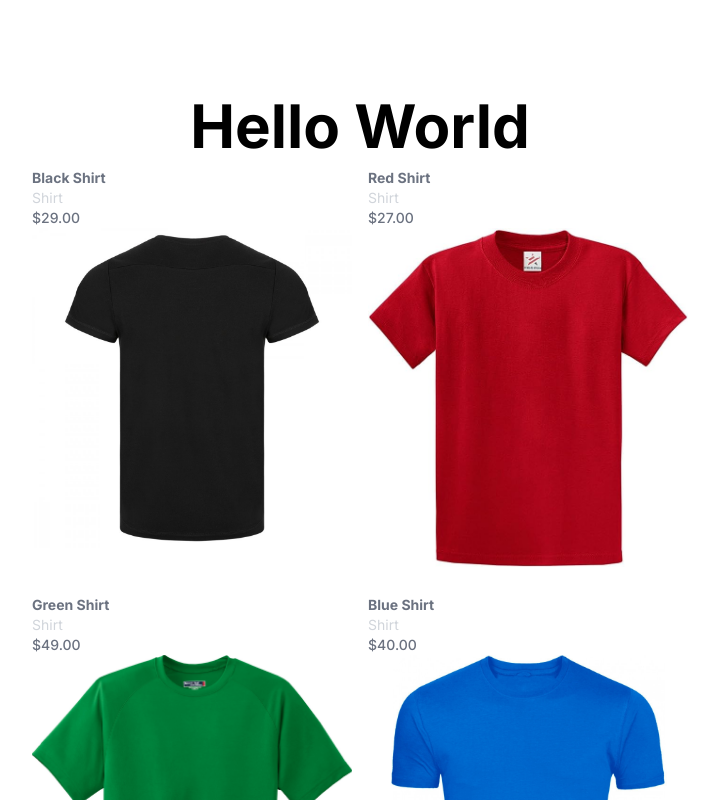
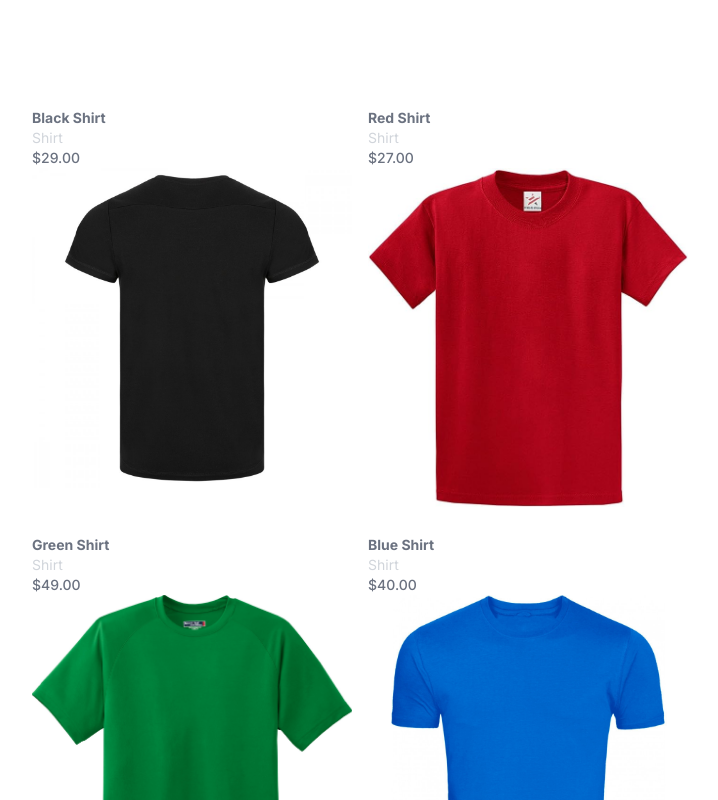
Before and after one commit to przemekleksa/next13masters, a Next.js app: page / in a window 1280 px wide. Shown: the top 800 px of the page, without its empty margins (280-998 px from the left). Built offline with nearby package versions, Linux system fonts and the light colour scheme.

Commit message:
zadanie 1.0.2 (#4)
* zadanie 1.0.2

* fix

---------

Co-authored-by: Przemyslaw Leksa <przemyslaw.leksa@kitopi.com>

```diff
--- a/src/app/page.tsx
+++ b/src/app/page.tsx
@@ -34,11 +34,8 @@
 
 export default function Home() {
 	return (
-		<main className="flex min-h-screen flex-col items-center justify-evenly p-24">
-			<h1 className="text-center text-6xl font-bold">Hello World</h1>
-			<section>
-				<ProductList products={shirts} />
-			</section>
-		</main>
+		<section className="flex min-h-screen flex-col items-center justify-evenly p-24">
+			<ProductList products={shirts} />
+		</section>
 	);
 }
```
